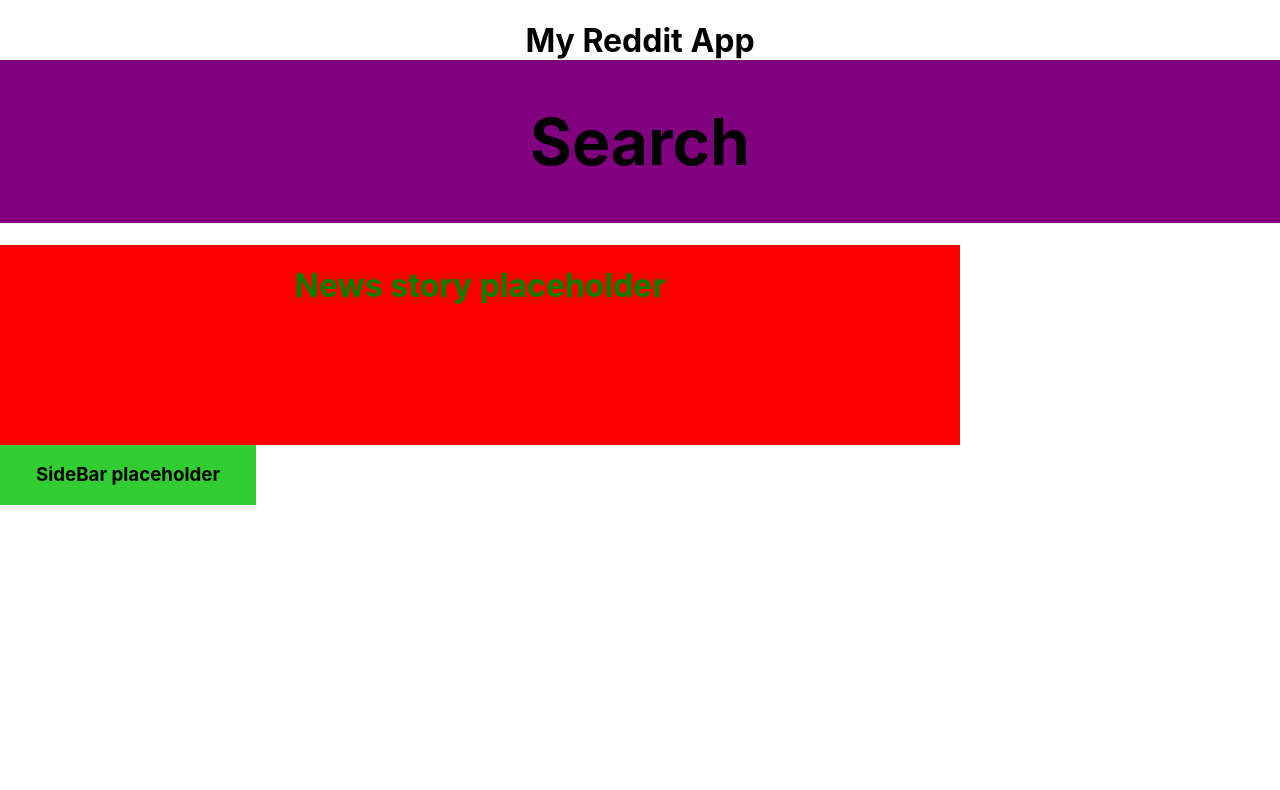
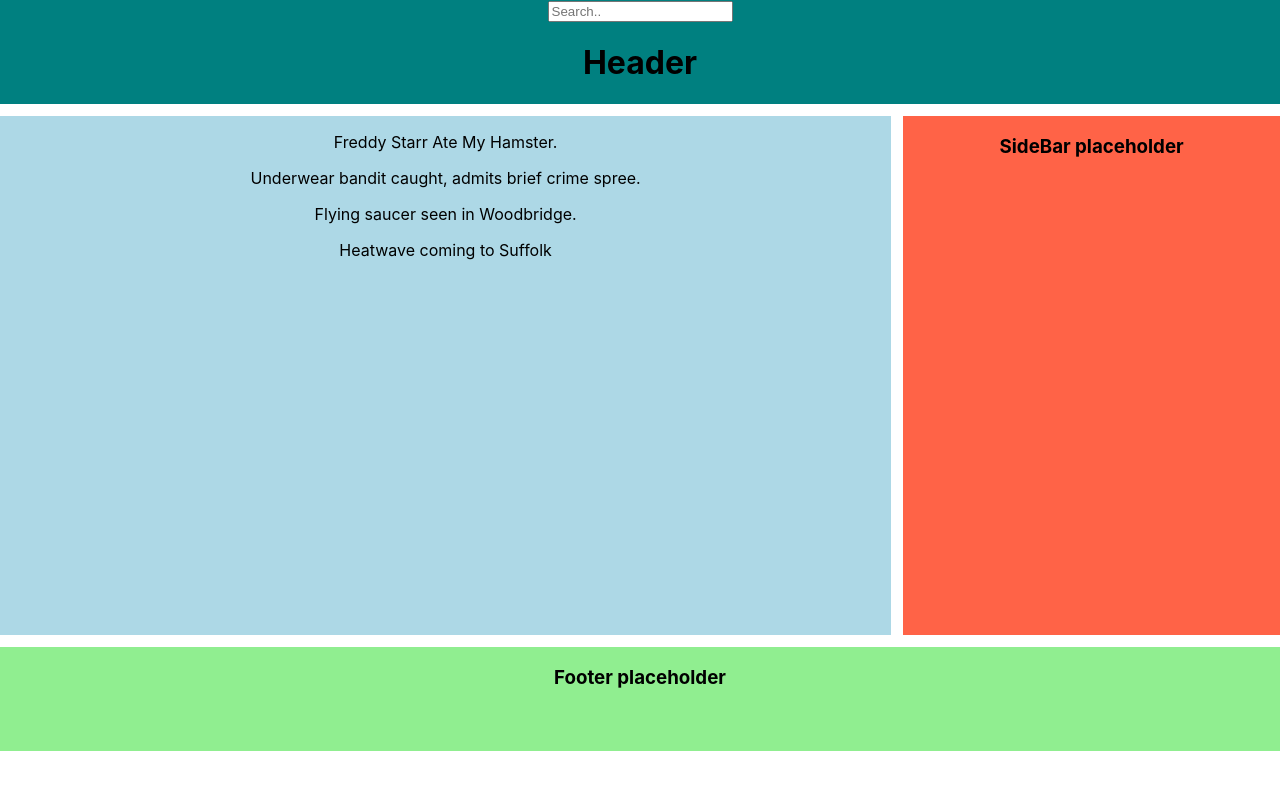
Before and after one commit to naoglo/my-reddit-project, a React (Create React App) app: page / in a window 1280 px wide. Shown: the top 790 px of the page. Built offline with nearby package versions, Linux system fonts and the light colour scheme.

Commit message:
Latest updates

```diff
--- a/src/App.css
+++ b/src/App.css
@@ -1,3 +1,26 @@
 body {
   text-align: center;
 }
+.container{
+  display: grid;
+  grid-template-rows: 1fr 5fr 1fr;
+  grid-template-columns: 2fr 5fr 3fr;
+  grid-template-areas:
+    "header header header"
+    "main main nav"
+    "footer footer footer";
+  grid-gap: .75em;
+}
+.textbox {
+  border: 1px solid #f3f3f3;
+  height: 2rem;
+  box-sizing: border-box;
+  padding: 1px 10px;
+  outline: none;
+  transition: 0.2s ease-in-out;
+}
+
+.textbox:focus {
+  transition: 0.2s ease-in-out;
+  border: 1px solid blue;
+}
--- a/src/App.js
+++ b/src/App.js
@@ -4,18 +4,18 @@ import React from 'react';
 import SearchBar from './Components/SearchBar';
 import NewsStories from './Components/NewsStories';
 import SideBar from './Components/SideBar';
+import Footer from './Components/Footer';
 
 function App() {
 
   return (
 
-      <div>
-        <h1>
-        My Reddit App
+      <div class='container'>
+
         <SearchBar/>
-        </h1>
         <NewsStories/>
         <SideBar/>
+        <Footer />
       </div>
 
   );
--- /dev/null
+++ b/src/Components/Footer.js
@@ -0,0 +1,17 @@
+import React from 'react';
+
+const Footer = () => {
+    const styles={
+        footer: {
+            gridArea: 'footer',
+            backgroundColor: 'lightgreen',
+          },
+    }
+
+return (
+    <div className='footer' style={styles.footer}>
+            <h3> Footer placeholder</h3>
+        </div>
+    )
+}
+export default Footer;
--- a/src/Components/NewsStories.js
+++ b/src/Components/NewsStories.js
@@ -1,20 +1,25 @@
-import React from 'react';
+import React, {useState} from 'react';
 import App from '../App';
+
+const fakeStories = ['Freddy Starr Ate My Hamster.', 'Underwear bandit caught, admits brief crime spree.',
+'Flying saucer seen in Woodbridge.', 'Heatwave coming to Suffolk' ];
 
 const NewsStories = () => {
     const styles = {
-        main :{
-            display: 'grid',
-            backgroundColor: 'red',
-            width: '75%',
-            height: '200px',
-            color: 'green',
-        },
-    };
+        main: {
+            gridArea: 'main',
+            backgroundColor: 'lightblue',
+    },
+};
+const [story, setStory] = useState([]);
+
     return (
         <>
         <div className='main' style={styles.main}>
-        <h1>News story placeholder</h1>
+        {fakeStories.map((fake) => <p>{fake}</p>)
+
+         }
+
         </div>
         </>
     )
--- a/src/Components/SearchBar.js
+++ b/src/Components/SearchBar.js
@@ -1,23 +1,28 @@
-import React from 'react'
-import App from '../App';
+import React, {useState, useEffect} from 'react';
+import NewsStories from './NewsStories';
+
+
 
  const SearchBar =()=> {
     const styles = {
-        header: {
-            display: 'grid',
-            backgroundColor: 'purple',
-            width: '100%',
+       header:{
+        gridArea: 'header',
+        backgroundColor: 'teal',
         },
-      };
+    }
+    const [searchInput, setSearchInput] = useState('');
     return (
-        <header>
         <div className='header' style={styles.header}>
-
-         <h1>Search </h1>
+         <input
+         type='text'
+         className={styles.textbox}
+         placeholder='Search..'
+         value={searchInput}
+         />
+         <h1>Header </h1>
 
          </div>
 
-        </header>
     )
 }
 export default SearchBar;
--- a/src/Components/SideBar.js
+++ b/src/Components/SideBar.js
@@ -3,11 +3,9 @@ import React from 'react';
 const SideBar = () => {
     const styles = {
         sideBar:{
-            display: 'grid',
-
-            backgroundColor: 'limegreen',
-            width: '20%',
-        },
+            gridArea: 'nav',
+            backgroundColor: 'tomato',
+          }
     }
     return (
         <div className='sideBar' style={styles.sideBar}>
```
